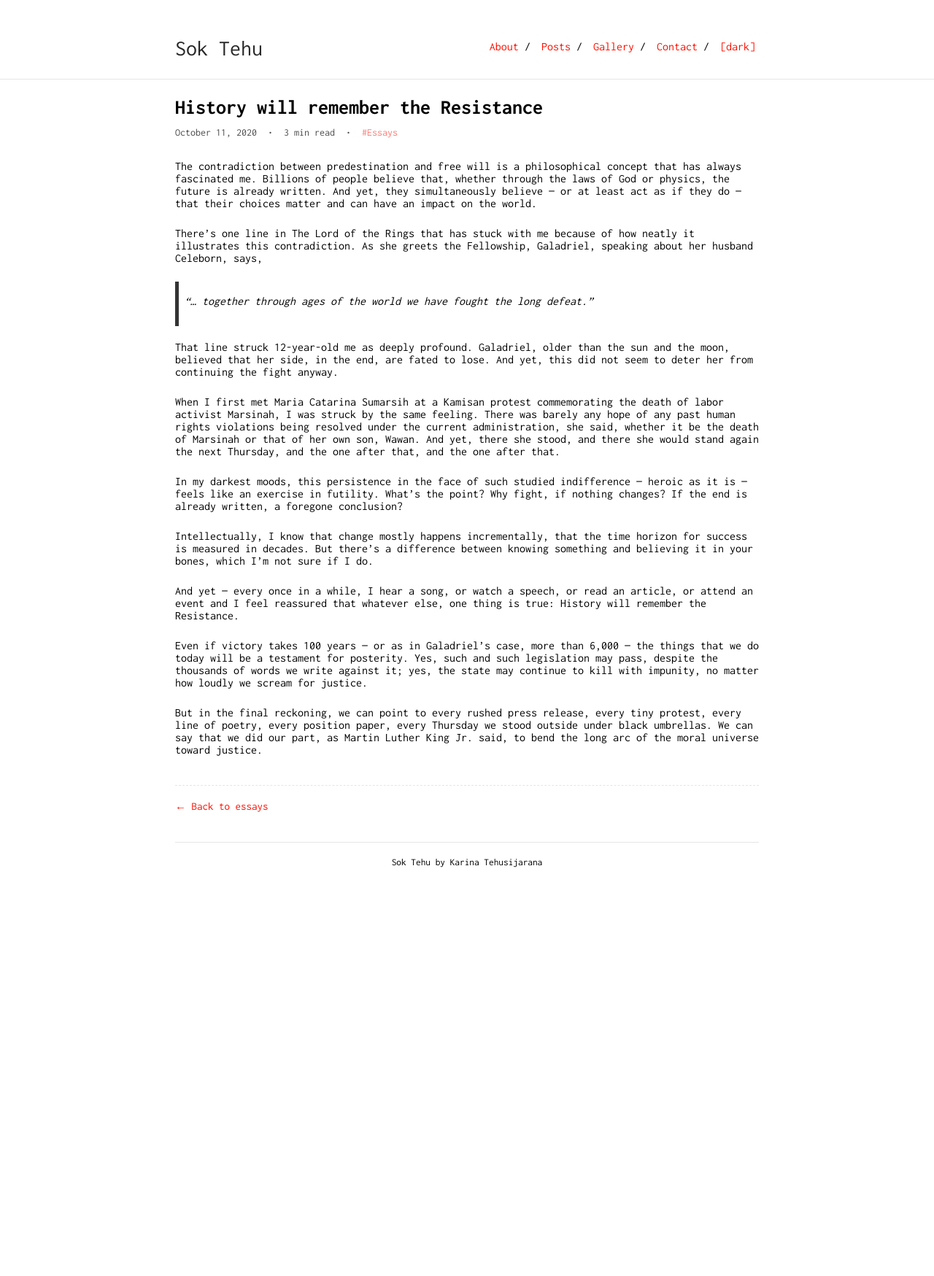
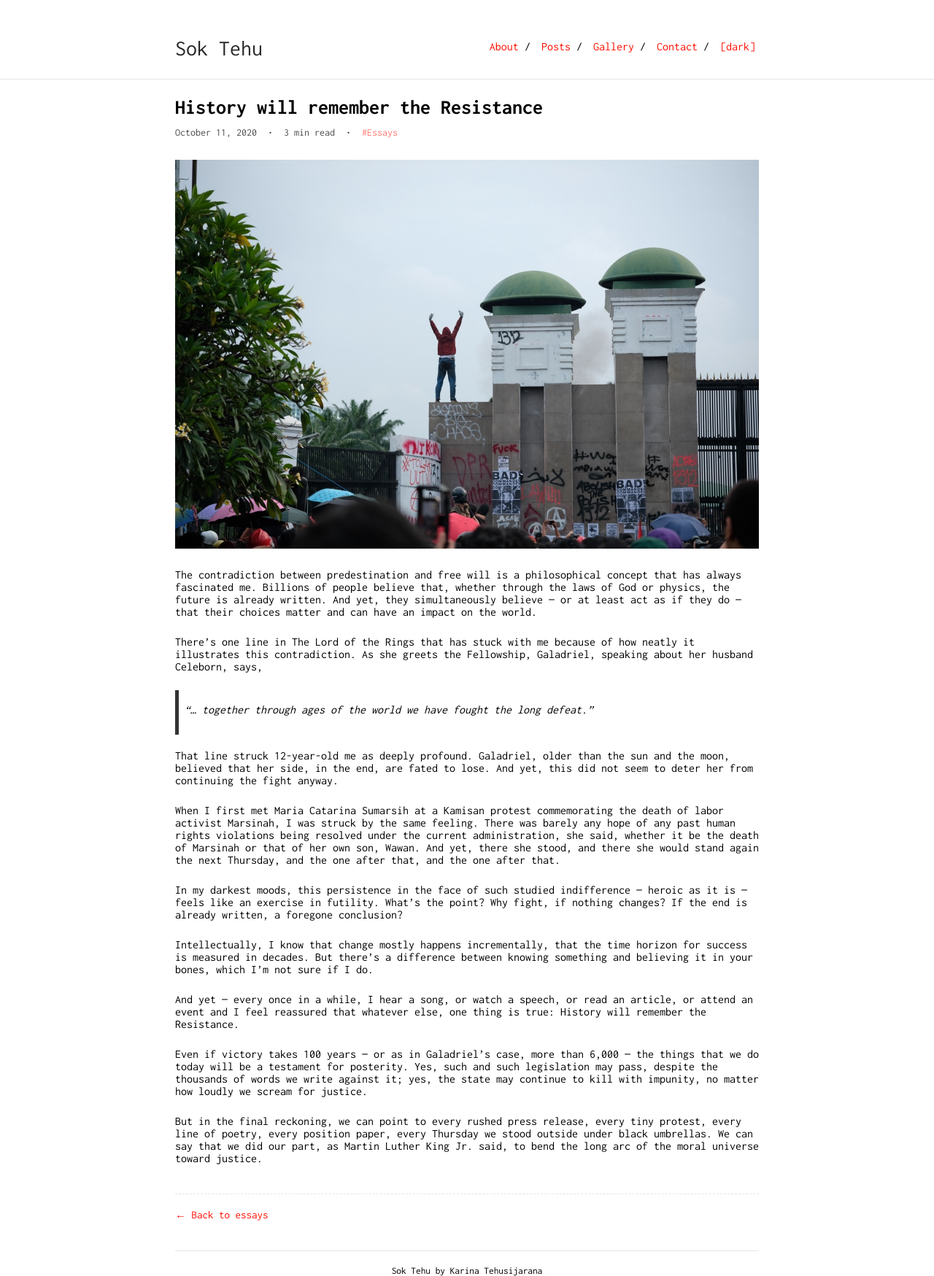
Before and after one commit to soktehu/soktehu.github.io, a Jekyll site: the page built from _posts/2022-10-11-history-will-remember-the-resistance.md, in a window 1280 px wide. Shown: the whole page at 73% size. Built offline with Jekyll 4.4.1, drawn with Linux system fonts in a browser that asks for light colours; before the commit the page ends 1189 px from its top, so only the background shows below that.

Commit message:
updated posts

```diff
--- a/_posts/2022-10-11-history-will-remember-the-resistance.md
+++ b/_posts/2022-10-11-history-will-remember-the-resistance.md
@@ -5,6 +5,8 @@ date: 2020-10-11 12:00:00 +0700
 description: Even if victory takes 100 years — or as in Galadriel’s case, more than 6,000 — the things that we do today will be a testament for posterity.
 tags: [Essays]
 ---
+![A man stands on top of the fence at the entrance of Indonesia's House of Representatives complex during a protest](<{{ site.baseurl }}/assets/images/posts/lawan.jpg>)
+
 The contradiction between predestination and free will is a philosophical concept that has always fascinated me. Billions of people believe that, whether through the laws of God or physics, the future is already written. And yet, they simultaneously believe — or at least act as if they do — that their choices matter and can have an impact on the world.
 
 There’s one line in The Lord of the Rings that has stuck with me because of how neatly it illustrates this contradiction. As she greets the Fellowship, Galadriel, speaking about her husband Celeborn, says,
```
Also changed, not shown: assets/images/posts/lawan.jpg (added).
